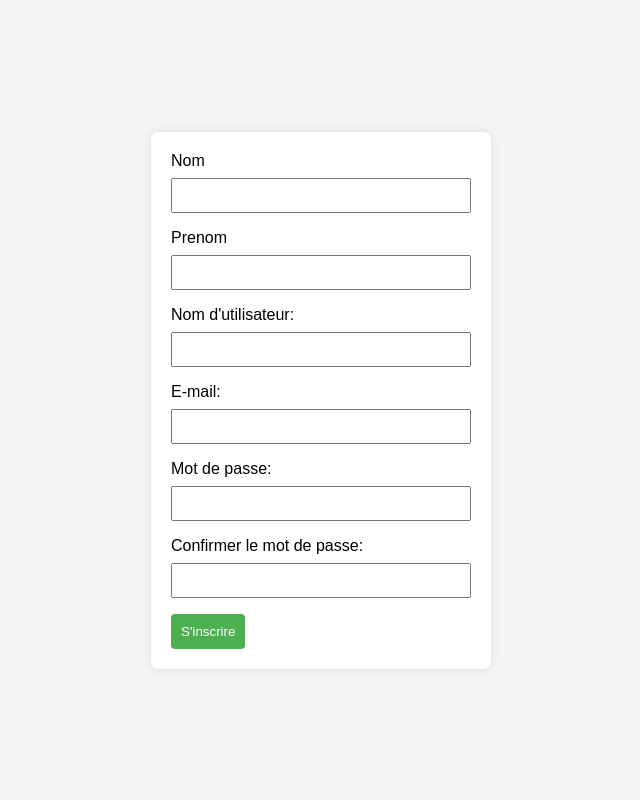
After one commit to FirasKoutari/ecomshop_project, a Django app: template ecom_project/eshop/templates/register.html in a window 1280 px wide. The commit adds this page. Shown: the whole page, without its empty margins (319-959 px from the left). Run offline with Django 4.2, Linux system fonts and the light colour scheme; the template is opened without the code that fills it, so the values that code supplies are empty.

Commit message:
regist
Creation de compte ajouté

```diff
--- a/ecom_project/eshop/AuthenticationApp/urls.py
+++ b/ecom_project/eshop/AuthenticationApp/urls.py
@@ -3,6 +3,7 @@ from . import views
 
 urlpatterns = [
     path('login/', views.login, name='login'),
+    path('register/', views.register, name='register'),
 
     # ... other patterns ...
 ]
--- a/ecom_project/eshop/eshop/urls.py
+++ b/ecom_project/eshop/eshop/urls.py
@@ -15,12 +15,17 @@ Including another URLconf
 """
 from django.contrib import admin
 from django.urls import path, include
+from django.conf import settings
+from django.conf.urls.static import static
+
 
 urlpatterns = [
     path('admin/', admin.site.urls),
-    path('',include('MainApp.urls')),
-    path('',include('CartApp.urls')),
-    path('',include('AuthenticationApp.urls')),
-    path('',include('PaymentApp.urls')),
-    path('',include('ProductsApp.urls')),
+    path('', include('MainApp.urls')),
+    path('', include('CartApp.urls')),
+    path('AuthenticationApp/', include('AuthenticationApp.urls')),
+    path('', include('PaymentApp.urls')),
+    path('', include('ProductsApp.urls')),
 ]
+
+urlpatterns= urlpatterns + static(settings.MEDIA_URL,document_root=settings.MEDIA_ROOT)
--- a/ecom_project/eshop/templates/index.html
+++ b/ecom_project/eshop/templates/index.html
@@ -146,8 +146,8 @@
                             <a href="contact " class="nav-item nav-link">Contact</a>
                         </div>
                         <div class="navbar-nav ml-auto py-0">
-                            <a href="" class="nav-item nav-link">Login</a>
-                            <a href="" class="nav-item nav-link">Register</a>
+                            <a href="AuthenticationApp/login" class="nav-item nav-link">Login</a>
+                            <a href="AuthenticationApp/login" class="nav-item nav-link">Register</a>
                         </div>
                     </div>
                 </nav>
--- /dev/null
+++ b/ecom_project/eshop/templates/register.html
@@ -0,0 +1,86 @@
+<!DOCTYPE html>
+<html lang="en">
+<head>
+    <meta charset="UTF-8">
+    <meta name="viewport" content="width=device-width, initial-scale=1.0">
+    <title>Page d'inscription</title>
+    <style>
+        body {
+            font-family: Arial, sans-serif;
+            background-color: #f4f4f4;
+            margin: 0;
+            padding: 0;
+            display: flex;
+            justify-content: center;
+            align-items: center;
+            height: 100vh;
+        }
+
+        form {
+            background-color: #fff;
+            padding: 20px;
+            border-radius: 8px;
+            box-shadow: 0 0 10px rgba(0, 0, 0, 0.1);
+            width: 300px;
+        }
+
+        label {
+            display: block;
+            margin-bottom: 8px;
+        }
+
+        input {
+            width: 100%;
+            padding: 8px;
+            margin-bottom: 16px;
+            box-sizing: border-box;
+        }
+
+        button {
+            background-color: #4caf50;
+            color: #fff;
+            padding: 10px;
+            border: none;
+            border-radius: 4px;
+            cursor: pointer;
+        }
+
+        button:hover {
+            background-color: #45a049;
+        }
+    </style>
+</head>
+<body>
+
+    <form action="register" method="post">
+        {% csrf_token %}
+
+        <label for="username">Nom</label>
+        <input type="text" id="first_name" name="first_name" required>
+
+        <label for="username">Prenom</label>
+        <input type="text" id="last_name" name="last_name" required>
+
+        <label for="username">Nom d'utilisateur:</label>
+        <input type="text" id="username" name="username" required>
+
+        <label for="email">E-mail:</label>
+        <input type="email" id="email" name="email" required>
+
+        <label for="password">Mot de passe:</label>
+        <input type="password" id="password" name="password" required>
+
+        <label for="confirm_password">Confirmer le mot de passe:</label>
+        <input type="password" id="password2" name="password2" required>
+
+        <button type="submit">S'inscrire</button>
+    </form>
+
+    <div>
+        {% for ms in messages%}
+               <h1> {{ms}}</h1>
+               {% endfor %}
+    </div>
+
+</body>
+</html>
```
Also changed, not shown: ecom_project/eshop/AuthenticationApp/views.py (+35 -0 lines), ecom_project/eshop/templates/login.html (+17 -7 lines), ecom_project/eshop/db.sqlite3.
